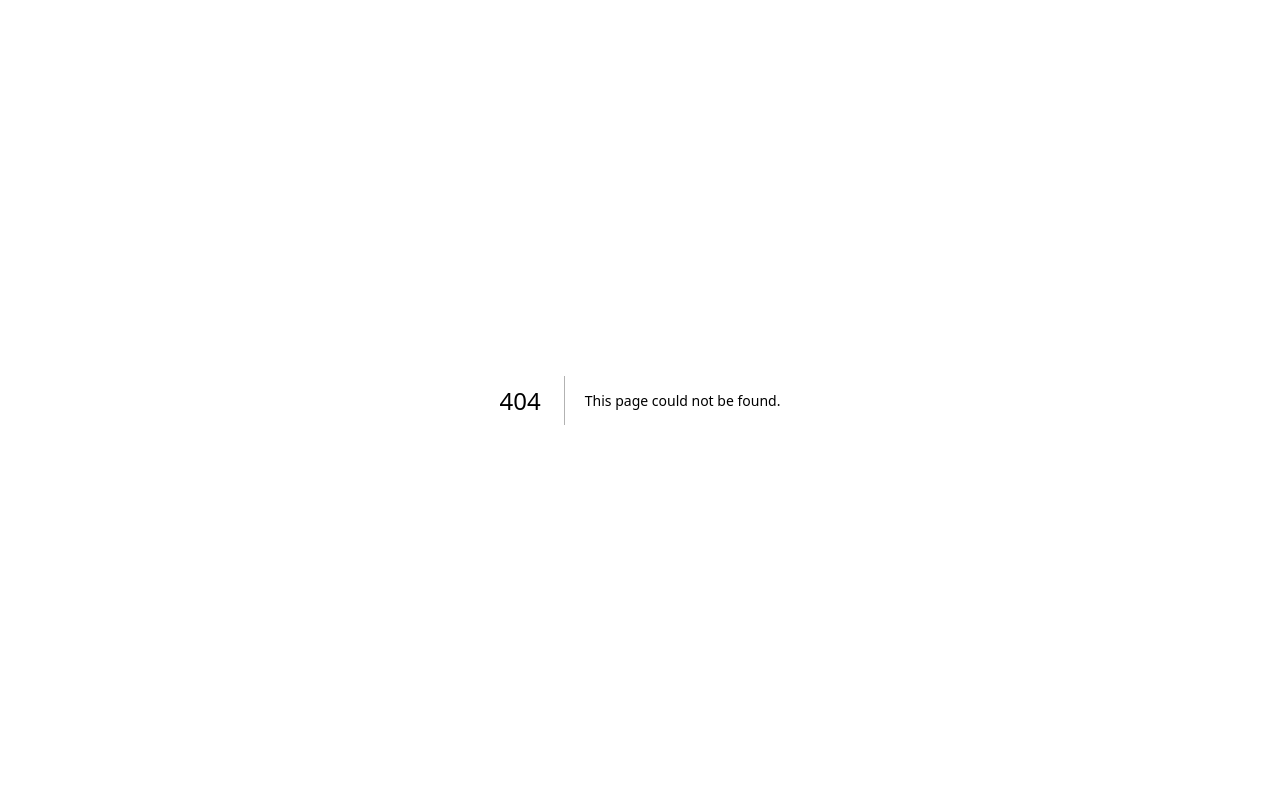
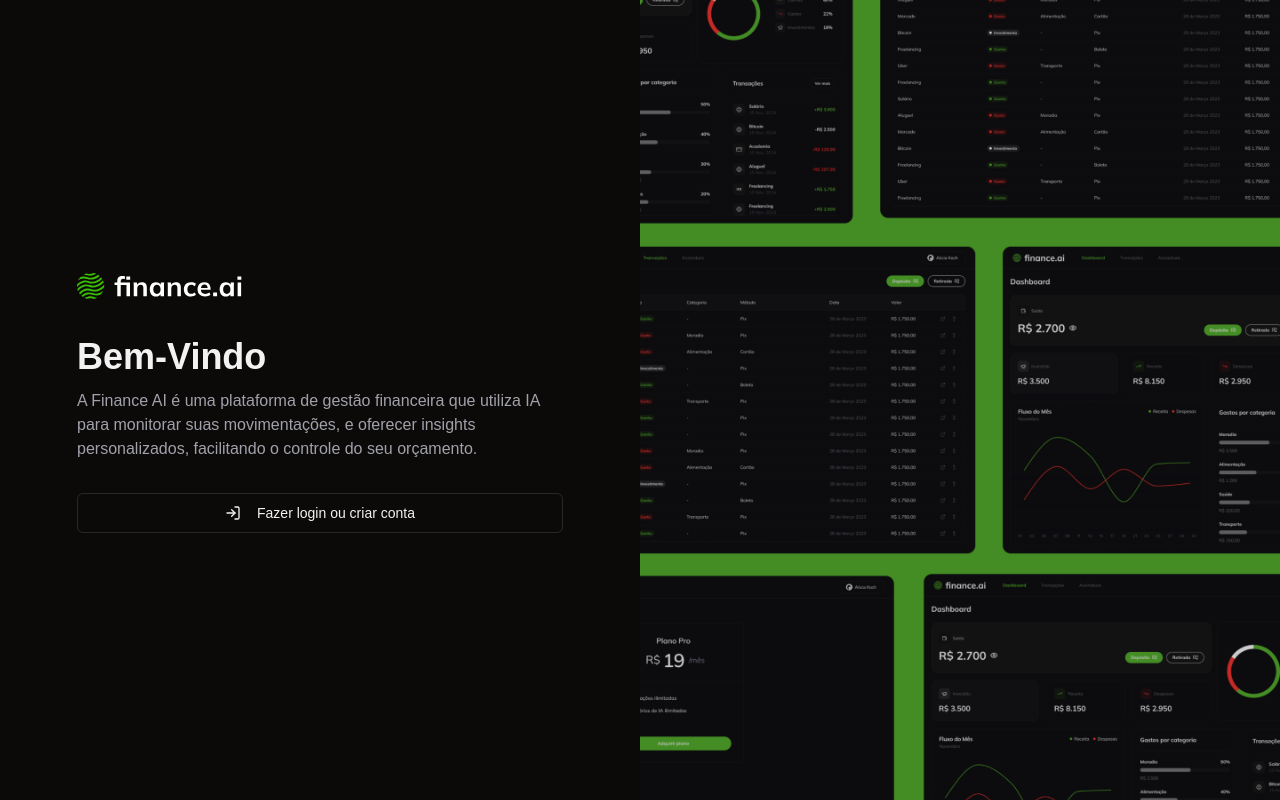
Before and after one commit to Roberteunapio/FinanceAi, a Next.js app: page /login in a window 1280 px wide. Before the commit this address had no page. Built offline with nearby package versions, Linux system fonts and the light colour scheme.

Commit message:
feat: add login page

```diff
--- /dev/null
+++ b/app/login/page.tsx
@@ -0,0 +1,41 @@
+import Image from "next/image";
+import { Button } from "../_components/ui/button";
+import { LogInIcon } from "lucide-react";
+
+const LoginPage = () => {
+  return (
+    <div className="grid h-full grid-cols-2">
+      {/* DIREITA */}
+      <div className="flex h-full flex-col justify-center p-8 max-w-[550px] mx-auto">
+        <Image
+          src="/logo.svg"
+          width={173}
+          height={39}
+          alt="Finance AI"
+          className="mb-8"
+        />
+        <h1 className="text-4xl font-bold mb-3">Bem-Vindo</h1>
+        <p className="text-muted-foreground mb-8">
+          A Finance AI é uma plataforma de gestão financeira que utiliza IA para
+          monitorar suas movimentações, e oferecer insights personalizados,
+          facilitando o controle do seu orçamento.
+        </p>
+        <Button variant="outline">
+          <LogInIcon className="mr-2" />
+          Fazer login ou criar conta
+        </Button>
+      </div>
+      {/* DIREITA */}
+      <div className="relative h-full w-full">
+        <Image
+          src="/login.png"
+          alt="Faça login"
+          fill
+          className="object-cover"
+        />
+      </div>
+    </div>
+  );
+};
+
+export default LoginPage;
--- a/app/transactions/page.tsx
+++ b/app/transactions/page.tsx
@@ -1,5 +1,5 @@
-const Transactions = () => {
-    return (<h1>Transactions page</h1>)
-}
+const TransactionsPage = () => {
+  return <h1>Transactions page</h1>;
+};
 
-export default Transactions;
+export default TransactionsPage;
```
Also changed, not shown: public/login.png (added), public/logo.svg (added).
